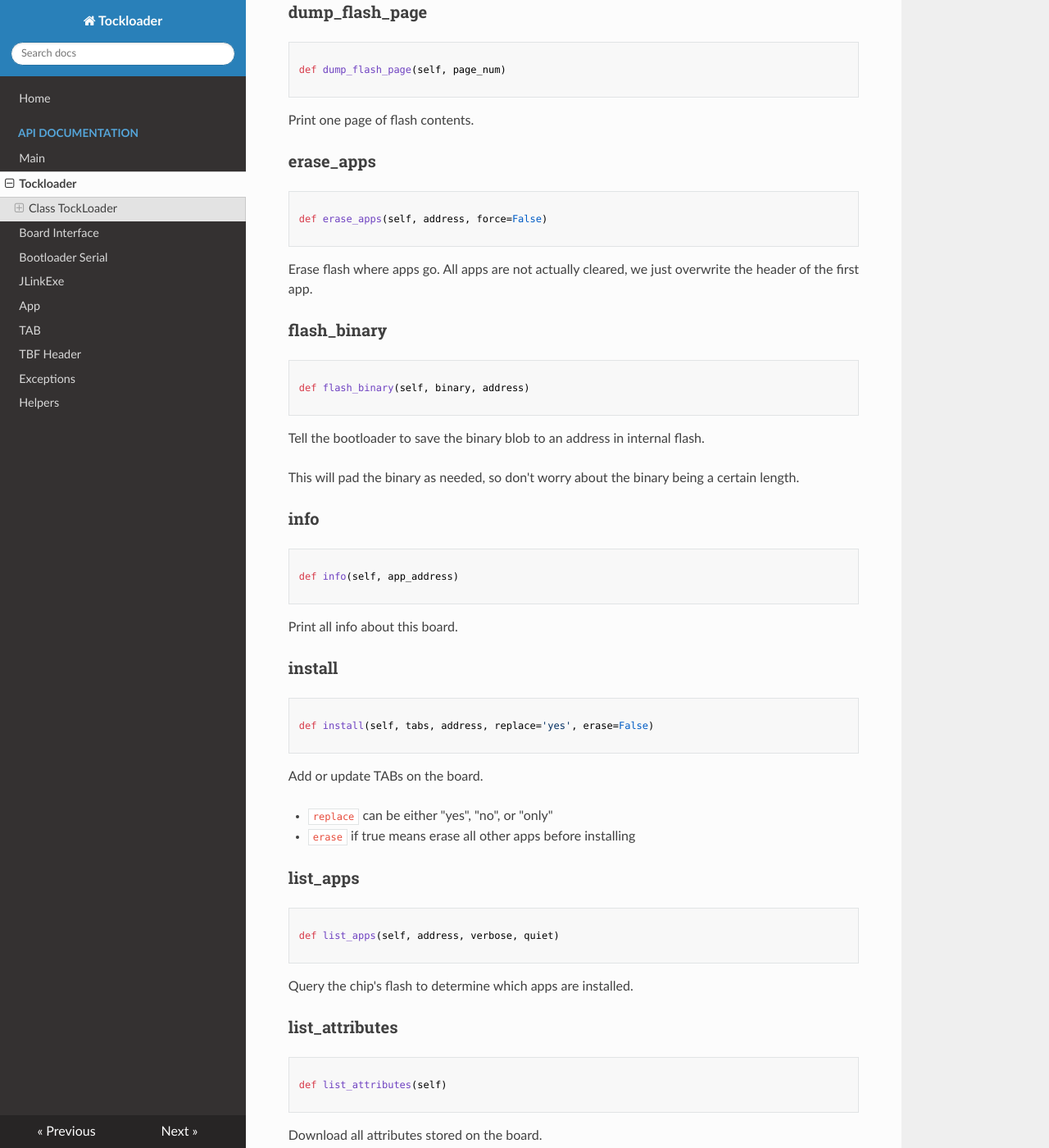
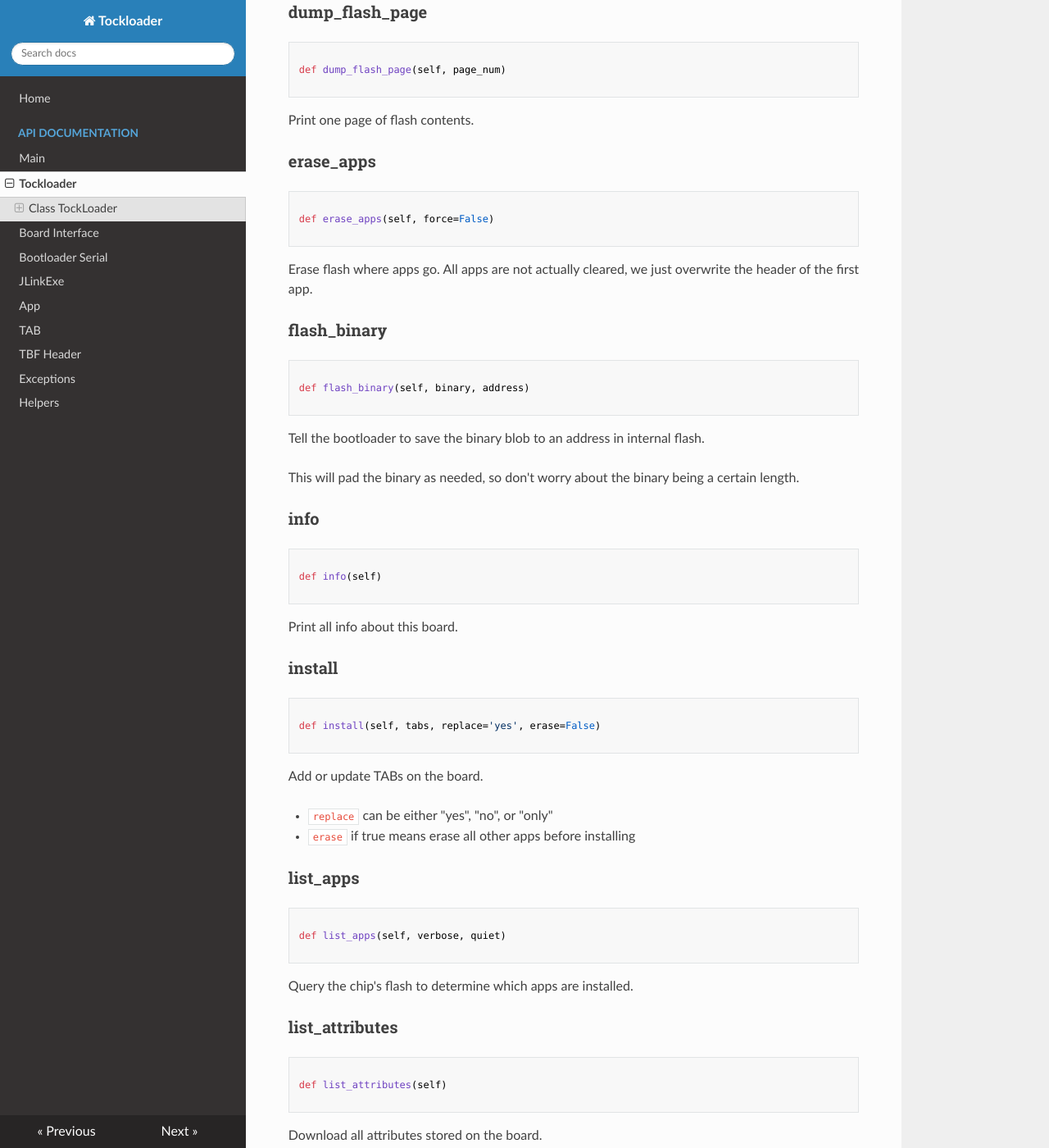
Before and after one commit to tock/tockloader, an MkDocs documentation site: the page built from docs/tockloader.md, in a window 1280 px wide and 1400 px high, scrolled down 565 px. Shown: the whole window at 82% size. Built offline with MkDocs 1.6.1, drawn with Linux system fonts in a browser that asks for light colours; nearby versions of some CDN libraries; old or Windows-style settings are respelled for this version of MkDocs; some of the changed text lies outside the part shown.

Commit message:
update docs

````diff
--- a/docs/tockloader.md
+++ b/docs/tockloader.md
@@ -36,7 +36,7 @@ Print one page of flash contents.
 ### erase\_apps
 ```py
 
-def erase_apps(self, address, force=False)
+def erase_apps(self, force=False)
 
 ```
 
@@ -65,7 +65,7 @@ being a certain length.
 ### info
 ```py
 
-def info(self, app_address)
+def info(self)
 
 ```
 
@@ -77,7 +77,7 @@ Print all info about this board.
 ### install
 ```py
 
-def install(self, tabs, address, replace='yes', erase=False)
+def install(self, tabs, replace='yes', erase=False)
 
 ```
 
@@ -92,7 +92,7 @@ Add or update TABs on the board.
 ### list\_apps
 ```py
 
-def list_apps(self, address, verbose, quiet)
+def list_apps(self, verbose, quiet)
 
 ```
 
@@ -167,7 +167,7 @@ Download all attributes stored on the board.
 ### set\_flag
 ```py
 
-def set_flag(self, app_names, flag_name, flag_value, address)
+def set_flag(self, app_names, flag_name, flag_value)
 
 ```
 
@@ -179,7 +179,7 @@ Set a flag in the TBF header.
 ### uninstall\_app
 ```py
 
-def uninstall_app(self, app_names, address, force=False)
+def uninstall_app(self, app_names, force=False)
 
 ```
 
@@ -217,7 +217,7 @@ string "TOCKBOOTLOADER" being at address 0x400.
 ### \_extract\_all\_app\_headers
 ```py
 
-def _extract_all_app_headers(self, address)
+def _extract_all_app_headers(self)
 
 ```
 
@@ -292,7 +292,7 @@ anything annoying like that.
 ### \_reshuffle\_apps
 ```py
 
-def _reshuffle_apps(self, address, apps)
+def _reshuffle_apps(self, apps)
 
 ```
 
````
Also changed, not shown: docs/board_interface.md (+14 -0 lines), docs/bootloader_serial.md (+14 -0 lines), docs/jlinkexe.md (+14 -0 lines).
